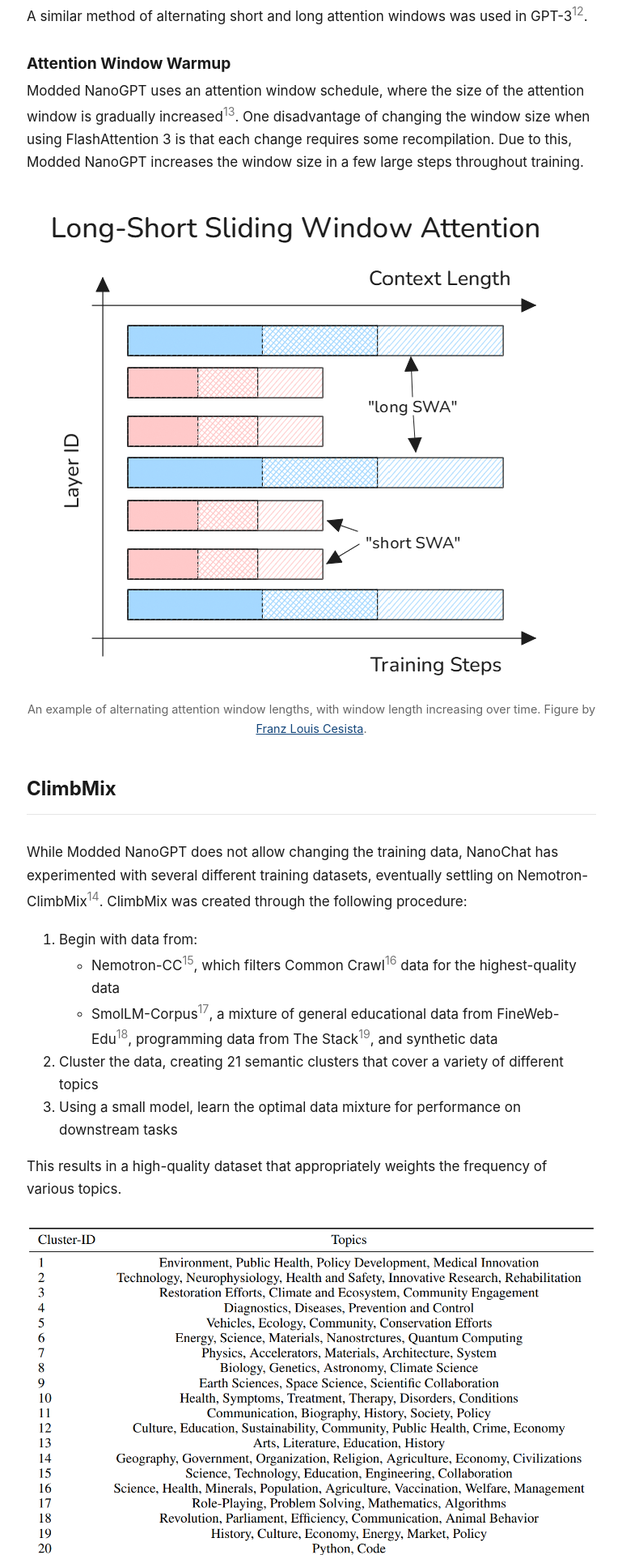
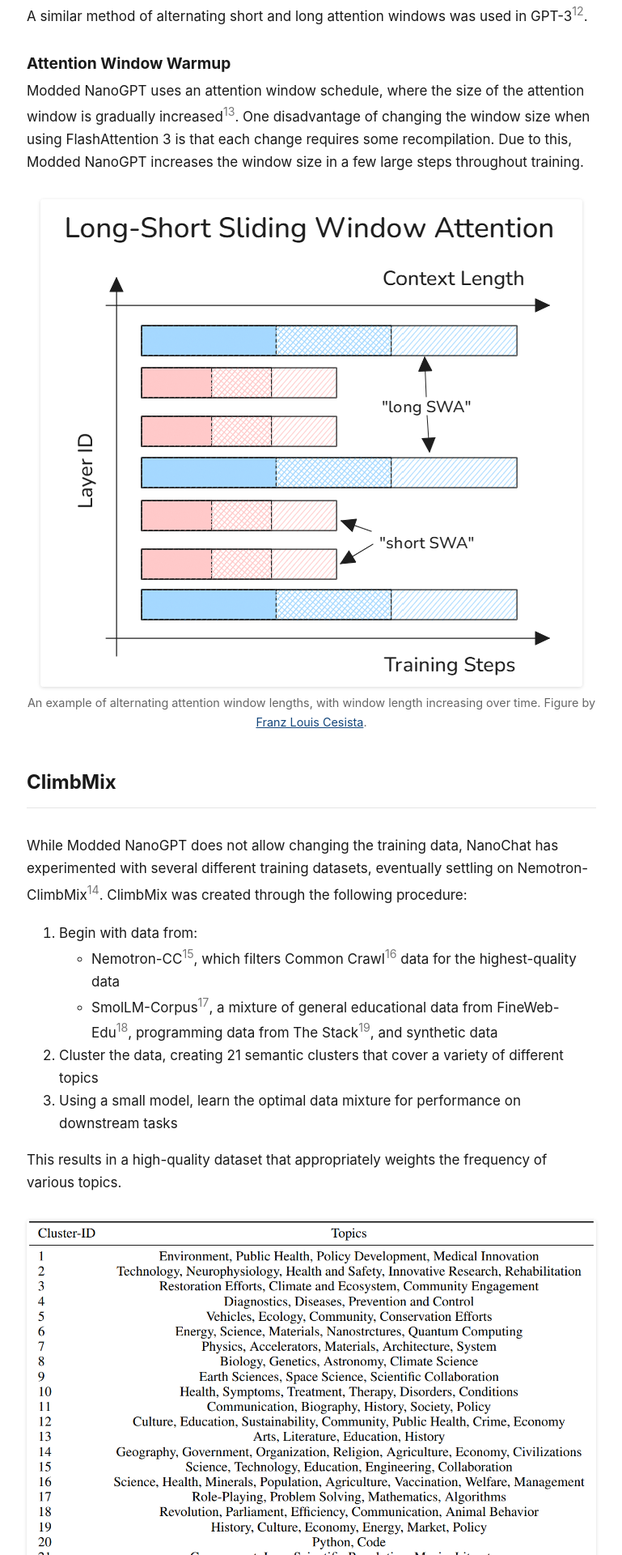
Before and after one commit to evan-conway/evanjayconway.com, a Jekyll site: the page built from _posts/2026-03-07-nanogpt-improvements.md, in a window 1280 px wide. Shown: the part 2409-4329 px from the top of the page at 81% size, without its empty margins (255-1024 px from the left). Built offline with Jekyll 4.4.1, drawn with Linux system fonts in a browser that asks for light colours.

Commit message:
center figures and add a canonical link
Figures were left-aligned at natural size, so the narrow diagrams hugged
the left edge of the column. Centers them and gives them the rounded
corners and soft shadow the old site had. They are deliberately not
scaled up to fill the column -- these are diagrams and screenshots, and
two of them are narrower than the measure, so stretching would blur them.

Adds <link rel="canonical">, which the old site had. This needs site.url,
so _config.yml sets it; `jekyll serve` overrides it locally, and a
production build emits https://evanjayconway.com as expected.

Co-Authored-By: Claude Opus 5 <noreply@anthropic.com>
Claude-Session: https://claude.ai/code/session_0193TQoBMkomC7HU7sxe4Y7a

```diff
--- a/_config.yml
+++ b/_config.yml
@@ -2,6 +2,10 @@
 # Restart the dev server after editing this file -- Jekyll does not reload it.
 
 title: Evan Conway
+
+# Used to build absolute URLs (the canonical link in <head>). `jekyll serve`
+# overrides this with the local address, so dev pages stay self-referential.
+url: https://evanjayconway.com
 
 # Keeps post URLs identical to the old site, e.g.
 # /posts/2026/nanogpt-improvements/. Changing this breaks existing links.
--- a/_includes/head.html
+++ b/_includes/head.html
@@ -7,6 +7,9 @@
 </title>
 
 {% if page.description %}<meta name="description" content="{{ page.description }}" />{% endif %}
+
+<!-- Tells search engines which URL is the real one for this page. -->
+<link rel="canonical" href="{{ page.url | absolute_url }}" />
 
 <link rel="stylesheet" href="{{ '/assets/css/main.css' | relative_url }}" />
 
--- a/assets/css/main.css
+++ b/assets/css/main.css
@@ -153,6 +153,18 @@ figure {
   margin: 2rem 0;
 }
 
+/*
+  Centered, and never scaled past their natural size -- these are screenshots
+  and diagrams, so stretching them to fill the column just blurs them. Images
+  wider than the column are capped by the `max-width: 100%` rule up top.
+*/
+figure img {
+  display: block;
+  margin: 0 auto;
+  border-radius: 4px;
+  box-shadow: 0 1px 4px rgb(0 0 0 / 15%);
+}
+
 /* A figure can stack several images under one caption; space them apart. */
 figure img + img {
   margin-top: 1rem;
```
